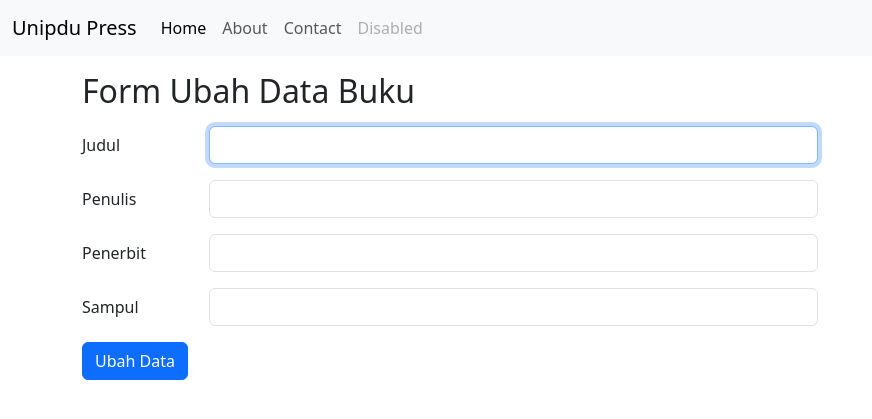
After one commit to luluklatifa/PEMWEB2, a CodeIgniter 4 app: template app/Views/Book/edit.php in a window 1280 px wide. The commit adds this page. Shown: the top 419 px of the page, without its empty margins (0-872 px from the left). Run offline with PHP 8.4 and a stand-in for CodeIgniter, Linux system fonts and the light colour scheme; the template is opened without the code that fills it, so the values that code supplies are empty; some libraries are stand-ins or nearby versions.

Commit message:
Update data in ci

```diff
--- a/app/Config/Routes.php
+++ b/app/Config/Routes.php
@@ -11,3 +11,4 @@ $routes->get('/about', 'Page::about');
 $routes->get('/book', 'Books::index');
 $routes->get('/book/(:segment)', 'Books::detail/$1');
 $routes->delete('book/(:num)', 'Books::delete/$1');
+$routes->get('/book/edit/(:segment)', 'Books::edit/$1');
--- a/app/Views/Book/detail.php
+++ b/app/Views/Book/detail.php
@@ -16,7 +16,7 @@
                             <p class="card-text"><small class="text-body-secondary"><b>Penerbit :</b> <?= $buku['penerbit']; ?></small></p>
 
 
-                            <a href="" class="btn btn-warning">Ubah</a>
+                            <a href="/books/edit/<?= $buku['slug']; ?>" class="btn btn-warning">Ubah</a>
 
                             <form action="/books/delete/<?= $buku['id']; ?>" method="post" class="d-inline">
                                 <?= csrf_field(); ?>
--- /dev/null
+++ b/app/Views/Book/edit.php
@@ -0,0 +1,59 @@
+<?= $this->extend('layout/template'); ?>
+<?= $this->section('content'); ?>
+<div class="container">
+    <div class="row">
+        <div class="col-8">
+            <h2 class="my-3">Form Ubah Data Buku</h2>
+
+            <form action="/books/update/<?= $buku['id']; ?>" method="POST">
+                <?= csrf_field(); ?>
+
+                <input type="hidden" name="slug" value="<?= $buku['slug']; ?>">
+                <div class="row mb-3">
+                    <label for="judul" class="col-sm-2 col-form-label">Judul</label>
+                    <div class="col-sm-10">
+                        <input type="text" class="form-control <?= ($validation->hasError('judul')) ? 'is-invalid' : ''; ?>" id="judul" name="judul" autofocus value="<?= (old('judul')) ? old('judul') : $buku['judul']; ?>">
+                        <div class="invalid-feedback">
+                            <?= $validation->getError('judul'); ?>
+                        </div>
+                    </div>
+                </div>
+                <div class="row mb-3">
+                    <label for="penulis" class="col-sm-2 col-form-label">Penulis</label>
+                    <div class="col-sm-10">
+
+                        <input type="penulis" class="form-control <?= ($validation->hasError('penulis')) ? 'is-invalid' : ''; ?>" id="penulis" name="penulis" autofocus value="<?= old('penulis'); ?>">
+                        <div class="invalid-feedback">
+                            <?= $validation->getError('penulis'); ?>
+                        </div>
+
+                        <!-- <input type="text" class="form-control" id="penulis" name="penulis" value="<?= (old('penulis')) ? old('penulis') : $buku['penulis']; ?>"> -->
+                    </div>
+                </div>
+                <div class="row mb-3">
+                    <label for="penerbit" class="col-sm-2 col-form-label">Penerbit</label>
+                    <div class="col-sm-10">
+
+                        <input type="penerbit" class="form-control <?= ($validation->hasError('penerbit')) ? 'is-invalid' : ''; ?>" id="penerbit" name="penerbit" autofocus value="<?= old('penerbit'); ?>">
+                        <div class="invalid-feedback">
+                            <?= $validation->getError('penerbit'); ?>
+                        </div>
+
+                        <!-- <input type="text" class="form-control" id="penerbit" name="penerbit" value="<?= (old('penerbit')) ? old('penerbit') : $buku['penerbit']; ?>"> -->
+                    </div>
+                </div>
+                <div class="row mb-3">
+                    <label for="sampul" class="col-sm-2 col-form-label">Sampul</label>
+                    <div class="col-sm-10">
+                        <input type="text" class="form-control" id="sampul" name="sampul" value="<?= (old('sampul')) ? old('sampul') : $buku['sampul']; ?>">
+                    </div>
+                </div>
+
+                <button type="submit" class="btn btn-primary">Ubah Data</button>
+            </form>
+
+
+        </div>
+    </div>
+</div>
+<?= $this->endSection(); ?>
```
Also changed, not shown: app/Controllers/Books.php (+66 -1 lines).
